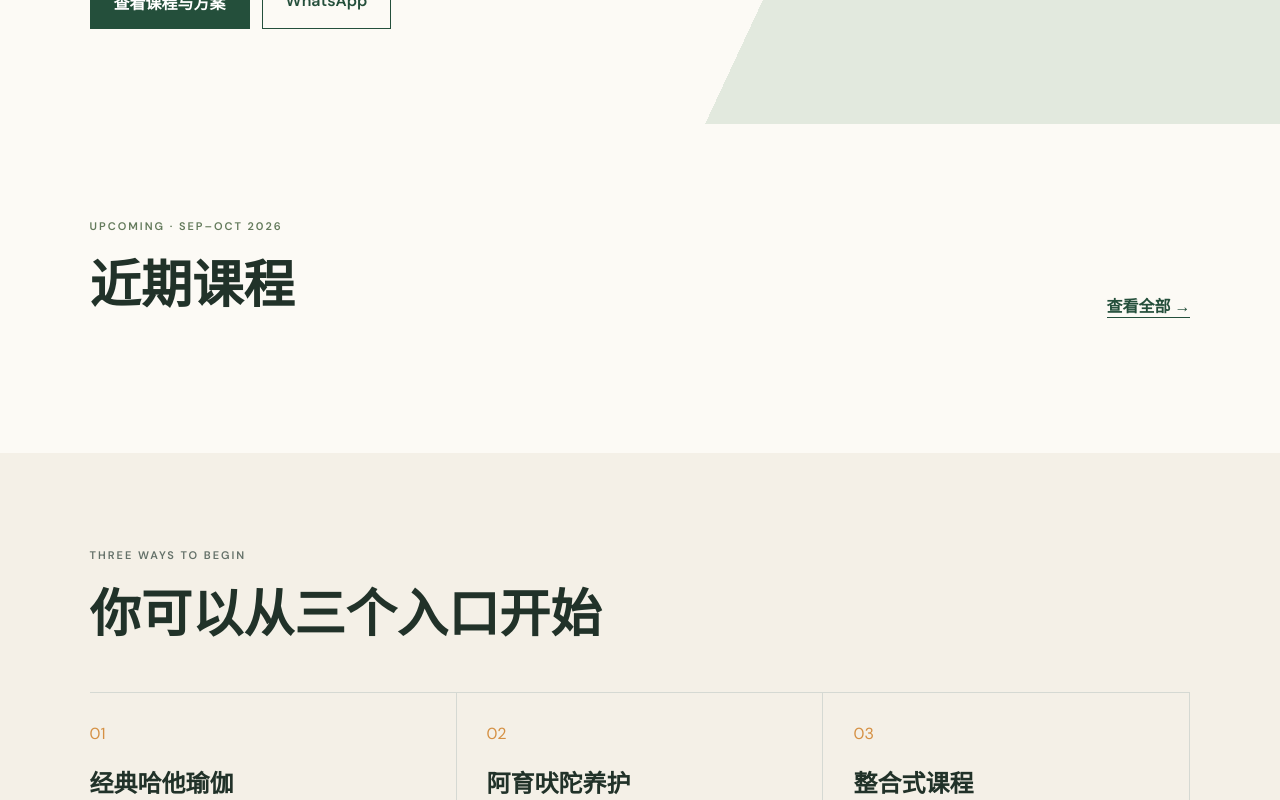
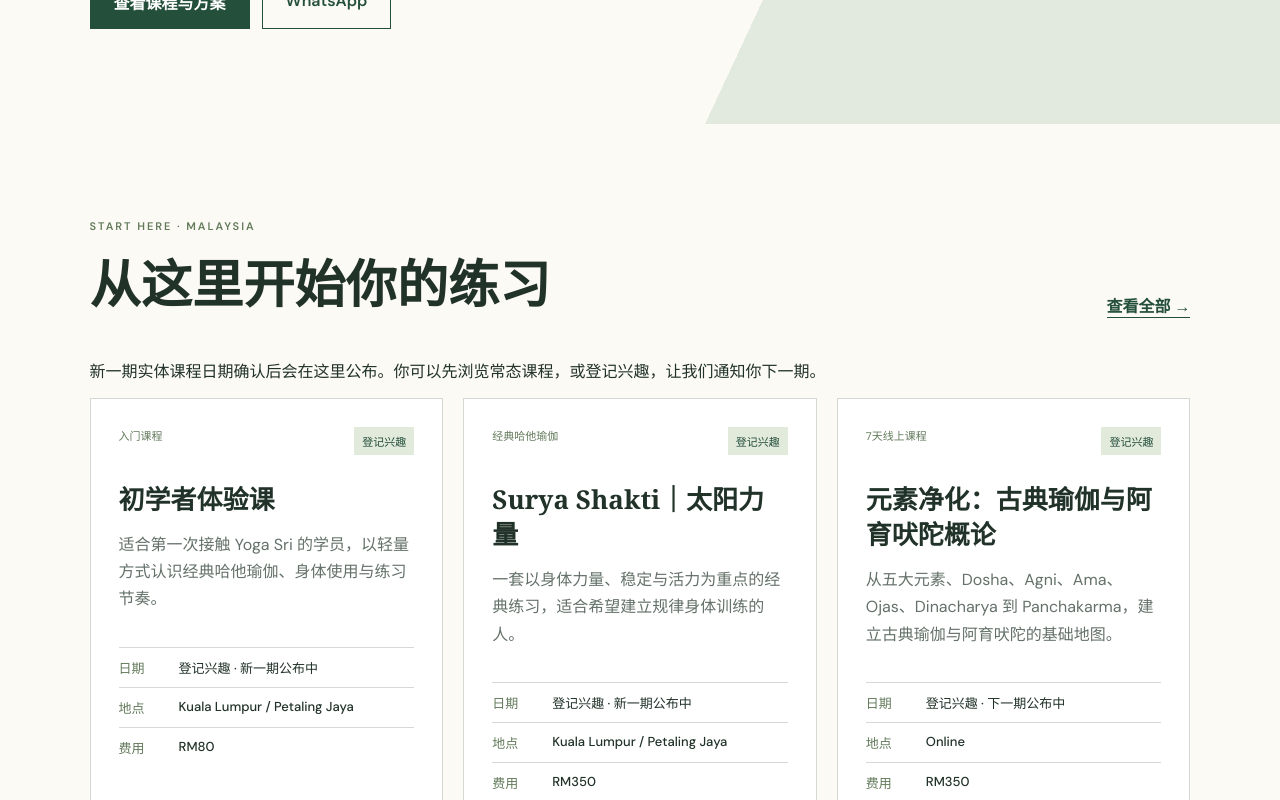
Before and after one commit to yogasriliew-source/yoagsri.org, a Next.js app: page / in a window 1280 px wide. Shown: the part 640-1440 px from the top of the page. Built offline with nearby package versions, Linux system fonts and the light colour scheme.

Commit message:
Avoid empty homepage listings after dated classes end

```diff
--- a/components/home.tsx
+++ b/components/home.tsx
@@ -2,10 +2,12 @@
 import Link from "next/link";
 import { Shell } from "./shell";
 import { CourseCard } from "./course-card";
-import { currentFeaturedCourses } from "@/data/courses";
+import { currentFeaturedCourses, starterCourses } from "@/data/courses";
 
 export function Home() {
   const featuredCourses = currentFeaturedCourses();
+  const hasDatedCourses = featuredCourses.length > 0;
+  const displayedCourses = hasDatedCourses ? featuredCourses : starterCourses();
   return (
     <Shell>
       {(lang) => {
@@ -46,15 +48,18 @@ export function Home() {
             <section className="section">
               <div className="heading">
                 <div>
-                  <p className="eyebrow">UPCOMING · SEP–OCT 2026</p>
-                  <h2>{zh ? "近期课程" : "Upcoming programmes"}</h2>
+                  <p className="eyebrow">{hasDatedCourses ? "UPCOMING · MALAYSIA" : "START HERE · MALAYSIA"}</p>
+                  <h2>{hasDatedCourses ? (zh ? "近期课程" : "Upcoming programmes") : (zh ? "从这里开始你的练习" : "Start your practice here")}</h2>
                 </div>
                 <Link className="link" href="/courses">
                   {zh ? "查看全部 →" : "View all →"}
                 </Link>
               </div>
+              {!hasDatedCourses && (
+                <p className="section-intro">{zh ? "新一期实体课程日期确认后会在这里公布。你可以先浏览常态课程，或登记兴趣，让我们通知你下一期。" : "New in-person dates will appear here when confirmed. Browse our regular programmes or register interest for the next intake."}</p>
+              )}
               <div className="grid">
-                {featuredCourses.map((course) => (
+                {displayedCourses.map((course) => (
                   <CourseCard key={course.slug} course={course} lang={lang} />
                 ))}
               </div>
```
